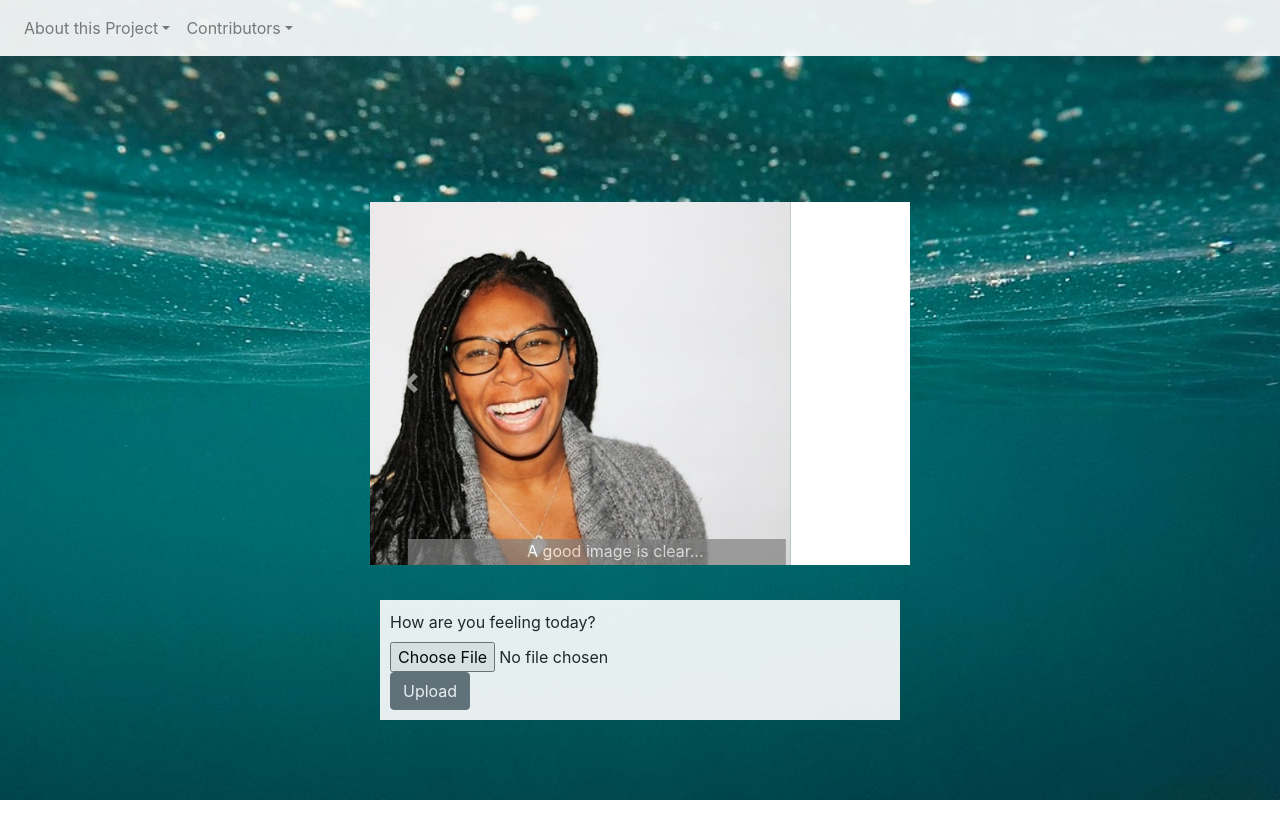
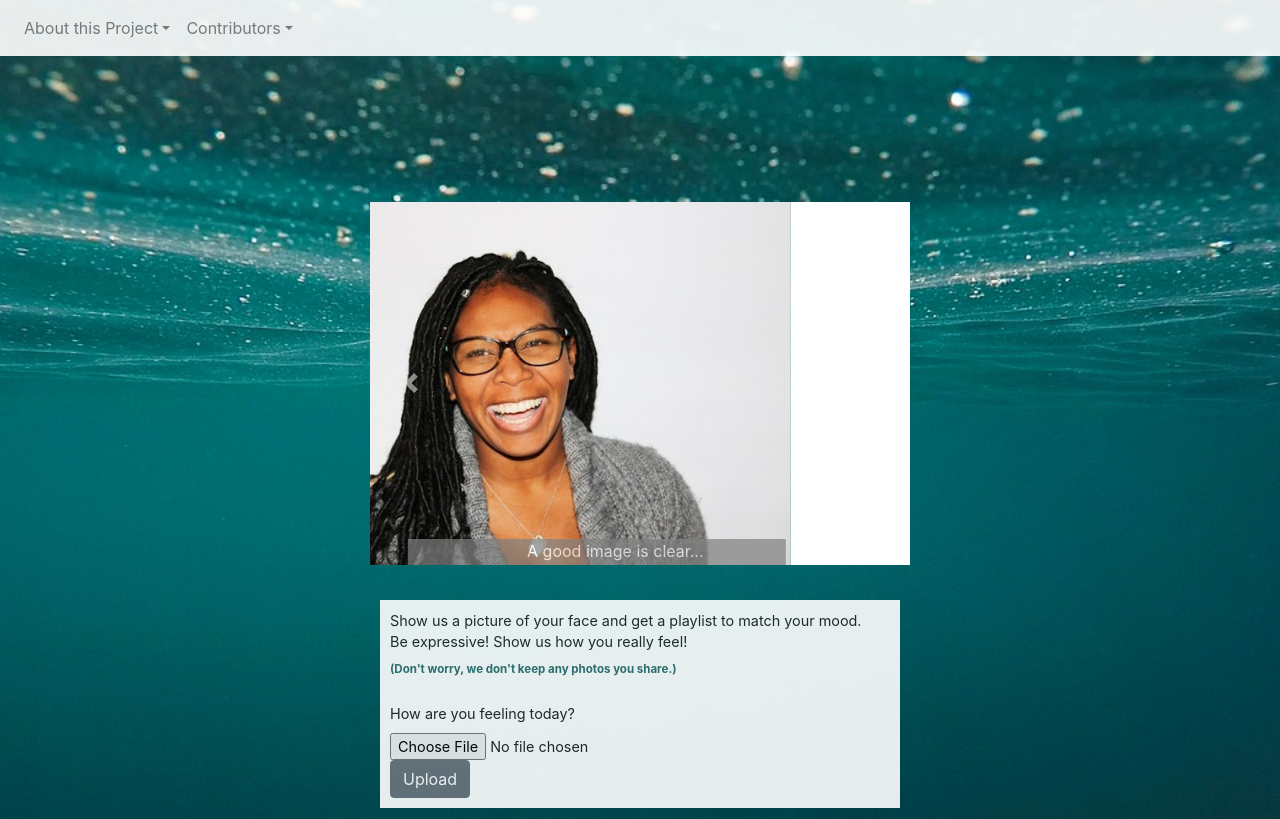
Before and after one commit to LYLA-YALL/FaceJam, a plain HTML site: page index.html in a window 1280 px wide. Drawn offline with nearby package versions, Linux system fonts and the light colour scheme; no server answers.

Commit message:
added explanation/instructions, disclaimer

```diff
--- a/assets/fj.css
+++ b/assets/fj.css
@@ -19,7 +19,7 @@ body {
     padding: 10px;
     margin: 35px 10px 10px 10px;
     overflow: visible !important;
-    align-content: center;
+    font-size: 90%;
 }
 
 .container {
@@ -35,6 +35,13 @@ body {
     opacity: .7;
     padding: 0 10% 10% 20%;
     margin: 5% -30% -20% 20%;
+}
+
+#disclaimer {
+	color: #326f6f;
+	font-weight: bold;
+	font-size: 80%;
+	margin: -6% 0 5% 0;
 }
 
 #accurate-yes,
--- a/assets/fj.js
+++ b/assets/fj.js
@@ -222,8 +222,6 @@ if ((sadness > 0.5) || (neutral > 0.5)) {
 
 
 
-// variables for grabbing data from modal
-
 // dropdown items
 // dropdown happiness
 $("#happiness").on("click", function() {
@@ -270,8 +268,7 @@ $("#disgust").on("click", function() {
 
 
 
-// Buttons asking user if mood read was accurate, keeps
-// running tally of votes
+// Buttons asking user if mood read was accurate, keeps running tally of votes
 var database = firebase.database();
 var yes;
 var no;
--- a/index.html
+++ b/index.html
@@ -26,7 +26,7 @@
                                 <div class="dropdown-menu" aria-labelledby="navbarDropdown">
                                     <p class="about">FaceJam uses the Face++ and Spotify APIs to create the rich experience of listening to your mood, as interpreted by a robot!</p>
                                     <div class="dropdown-divider"></div>
-                                    <a class="dropdown-item" href="https://github.com/LYLA-YALL/FaceJam">Project Repository on GitHub</a>
+                                    <a class="dropdown-item" href="https://github.com/LYLA-YALL/FaceJam">Repository on GitHub</a>
                                 </div>
                             </li>
                             <li class="nav-item dropdown">
@@ -91,6 +91,9 @@
                 <div class="col-lg-6 search-and-upload">
                     <form name="upload-form" enctype=”multipart/form-data”>
                         <div class="form-group">
+                            <p>Show us a picture of your face and get a playlist to match your mood. <br> Be expressive!  Show us how you really feel!</p>
+                            <br>
+                            <p id="disclaimer">(Don't worry, we don't keep any photos you share.)</p>
                             <label for="photo-submit">How are you feeling today?</label>
                             <input type="file" class="form-control-file" id="photo-submit">
                             <button type="button" class="btn btn-secondary" id="submit-button">Upload
@@ -108,8 +111,9 @@
                     <div id="on-photo-upload-correct">
                         <h2>Success!</h2>
                         <p>Check out the music we found for you!
-                            <br><br> Was this accurate?</p>
-                            <div id="thanks"></div>
+                            <br>
+                            <br> Was this accurate?</p>
+                        <div id="thanks"></div>
                         <button type="button" class="btn btn-outline-info btn-sm accuracy" id="accurate-yes">Yes!</button>
                         <button type="button" class="btn btn-outline-secondary btn-sm accuracy" id="accurate-no">Not really.</button>
                         <br>
@@ -154,7 +158,6 @@
             </div>
         </div>
     </div>
-    <div class="modal fade" id="pick-my-own" tabindex="-1" role="dialog" aria-labelledby="exampleModalCenterTitle" aria-hidden="true">
     </div>
     <script src="https://code.jquery.com/jquery-3.3.1.min.js"></script>
     <script src="http://cdnjs.cloudflare.com/ajax/libs/underscore.js/1.3.3/underscore-min.js"></script>
```
